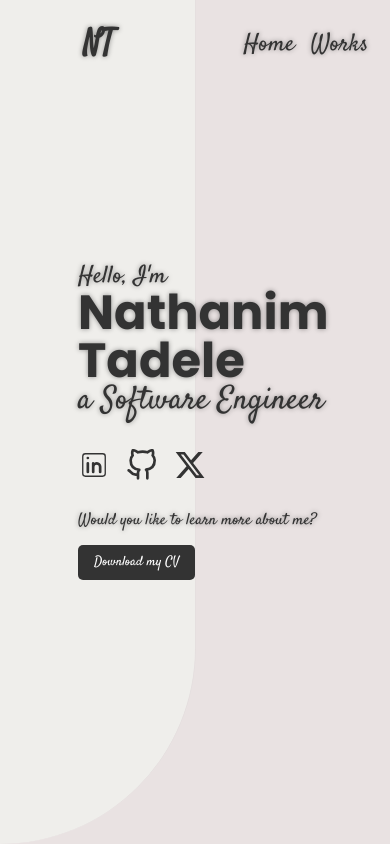
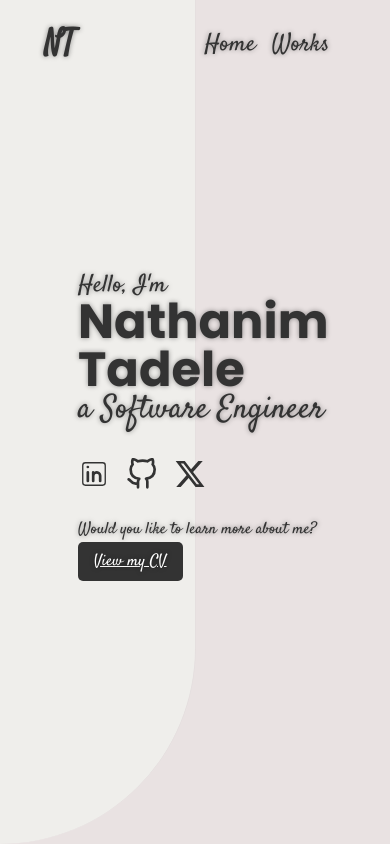
Before and after one commit to Nathanim1919/portfolio-v2, a React (Vite) app in the folder client/: page / in a window 390 px wide. Shown: the top 844 px of the page. Built offline with nearby package versions, Linux system fonts and the light colour scheme.

Commit message:
fix bug while making responsive

```diff
--- a/client/src/pages/Home.tsx
+++ b/client/src/pages/Home.tsx
@@ -27,7 +27,7 @@ export const HomePage: React.FC = () => {
         </div>
         <div className="more">
           <p>Would you like to learn more about me?</p>
-          <button>Download my CV</button>
+          <a href={'https://drive.google.com/file/d/1mfqQa0VWwCyurmLJAdazIteAkX-5GcOe/view?usp=sharing'} target={'_blank'}>View my CV</a>
         </div>
       </div>
     </Home>
@@ -38,6 +38,7 @@ const Home = styled.div`
   width: 100vw;
   height: 100vh;
   position: relative;
+  overflow-x: hidden;
   color: #333;
   display: grid;
   align-items: center;
@@ -65,7 +66,6 @@ const Home = styled.div`
     display: flex;
     justify-content: space-around;
     align-items: center;
-    padding: 0 10%;
     font-family: "Satisfy", cursive;
     position: fixed;
     top: 0;
@@ -160,7 +160,7 @@ const Home = styled.div`
         display: block;
       }
 
-      button {
+      a {
         background-color: #333;
         color: #fff;
         padding: 0.5rem 1rem;
```
